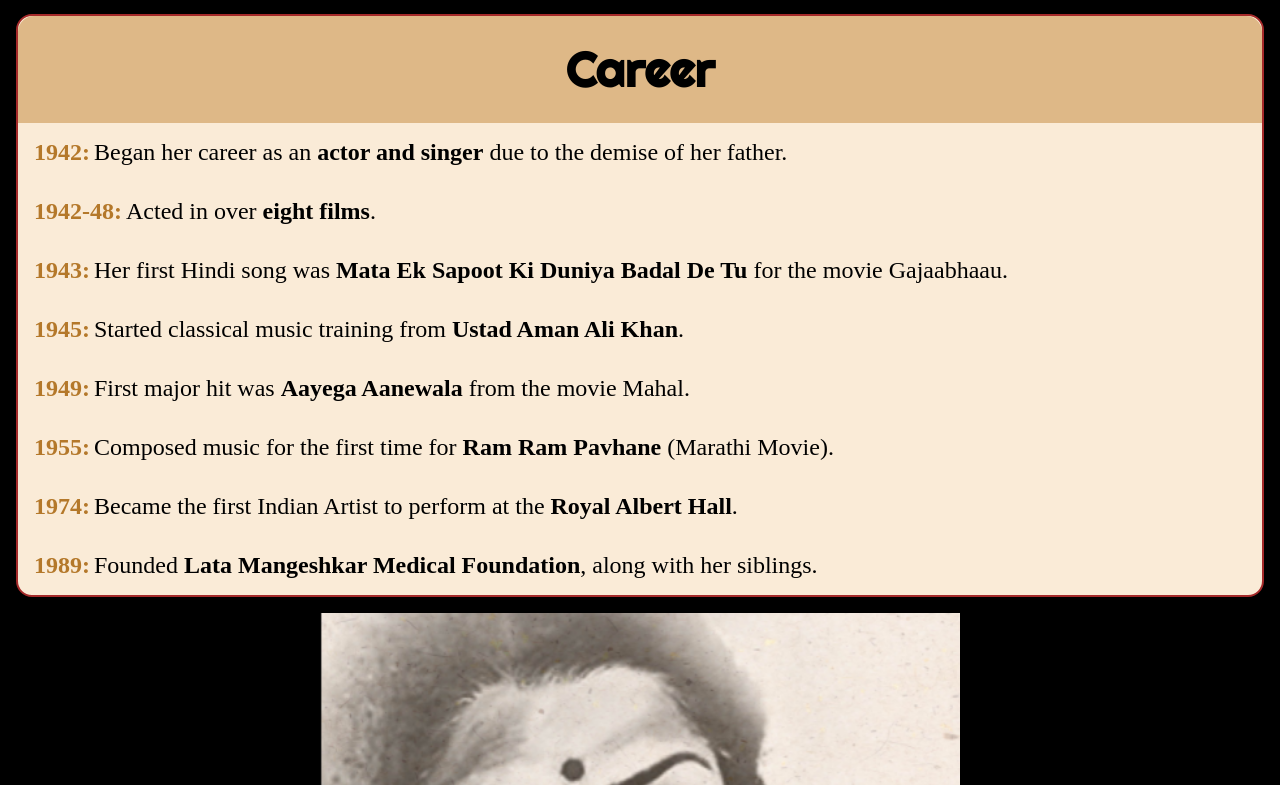
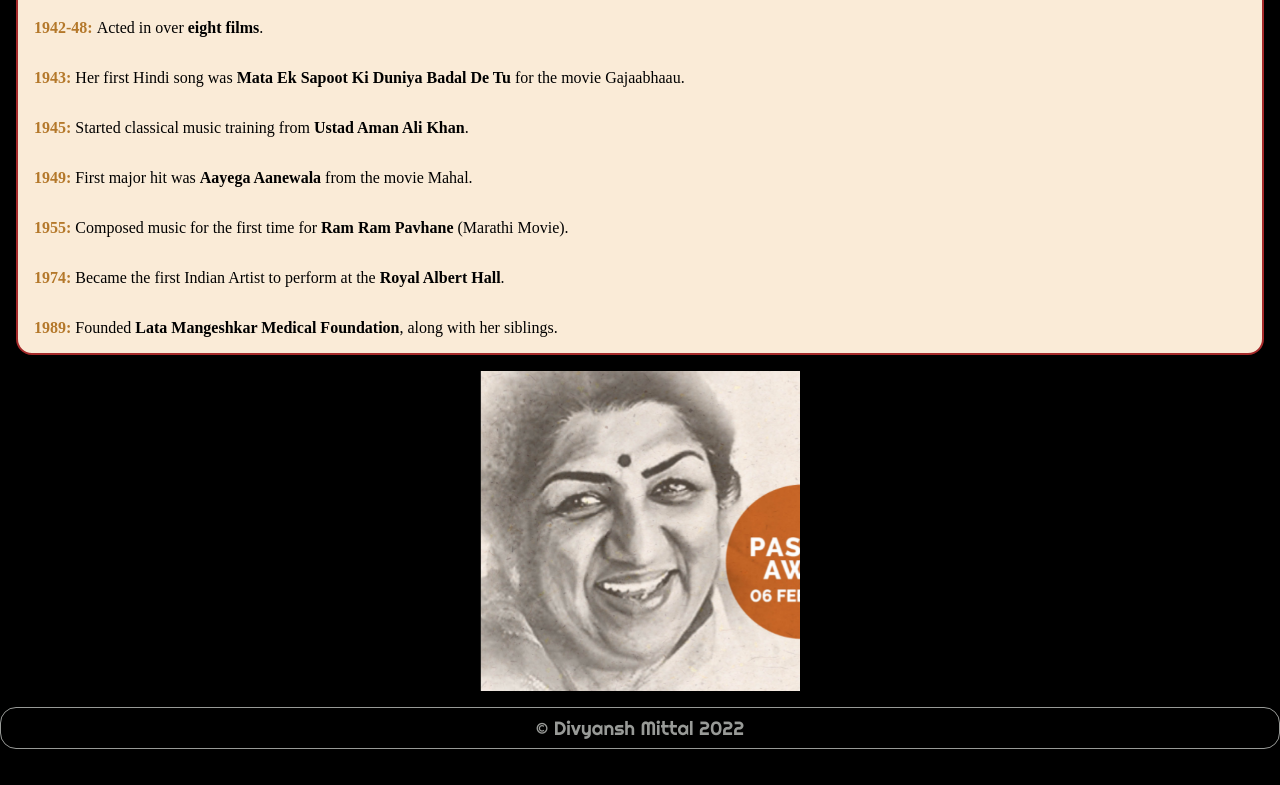
Before and after one commit to divyansh2212/A-Tribute-to-Lata-Mangeshkar, a plain HTML site: page index.html in a window 1280 px wide. Shown: the part 1375-2160 px from the top of the page. After the commit the page ends 2124 px from the top, so only its background shows below. Drawn offline with Linux system fonts and the light colour scheme.

Commit message:
17/03/22

```diff
--- a/index.html
+++ b/index.html
@@ -85,7 +85,7 @@
 
     <div class="ending"></div>
 
-    <footer class="heading">&copy; Divyansh Mittal 2022</footer>
+    <footer>&copy; Divyansh Mittal 2022</footer>
 
 </body>
 
--- a/style.css
+++ b/style.css
@@ -8,8 +8,12 @@ body{
     background-color: black;
 }
 
+header{
+    position: sticky;
+    top: 0;
+}
+
 .heading {
-    padding: 2vh 0px;
     font-family: 'Baloo Bhai 2', cursive;
     text-align: center;
     font-size: 2rem;
@@ -41,9 +45,9 @@ body{
 }
 
 .container h2 {
-    font-size: 3rem;
+    font-size: 2rem;
     text-align: center;
-    padding: 1.5rem;
+    padding: 1rem;
     background-color:burlywood;
     border-radius: 1rem 1rem 0rem 0rem;
     font-family: 'Righteous', cursive;
@@ -54,7 +58,7 @@ body{
 }
 
 .container h3, span {
-    font-size: 1.5rem;
+    font-size: 1rem;
 }
 
 .box {
@@ -68,7 +72,18 @@ body{
 .ending{
     background: url("Screenshot\ \(53\).png") no-repeat;
     background-size: cover;
-    height: 70vh;
-    width: 50vw;
+    height: 40vh;
+    width: 25vw;
     margin: auto;
 }
+
+footer{
+    color: #989a97;
+    text-align: center;
+    font-family: 'Righteous', cursive;
+    font-size: 1.2rem;
+    padding: 0.5rem;
+    border: 1px solid #989a97;
+    border-radius: 1rem;
+    margin-top: 1rem;
+}
```
